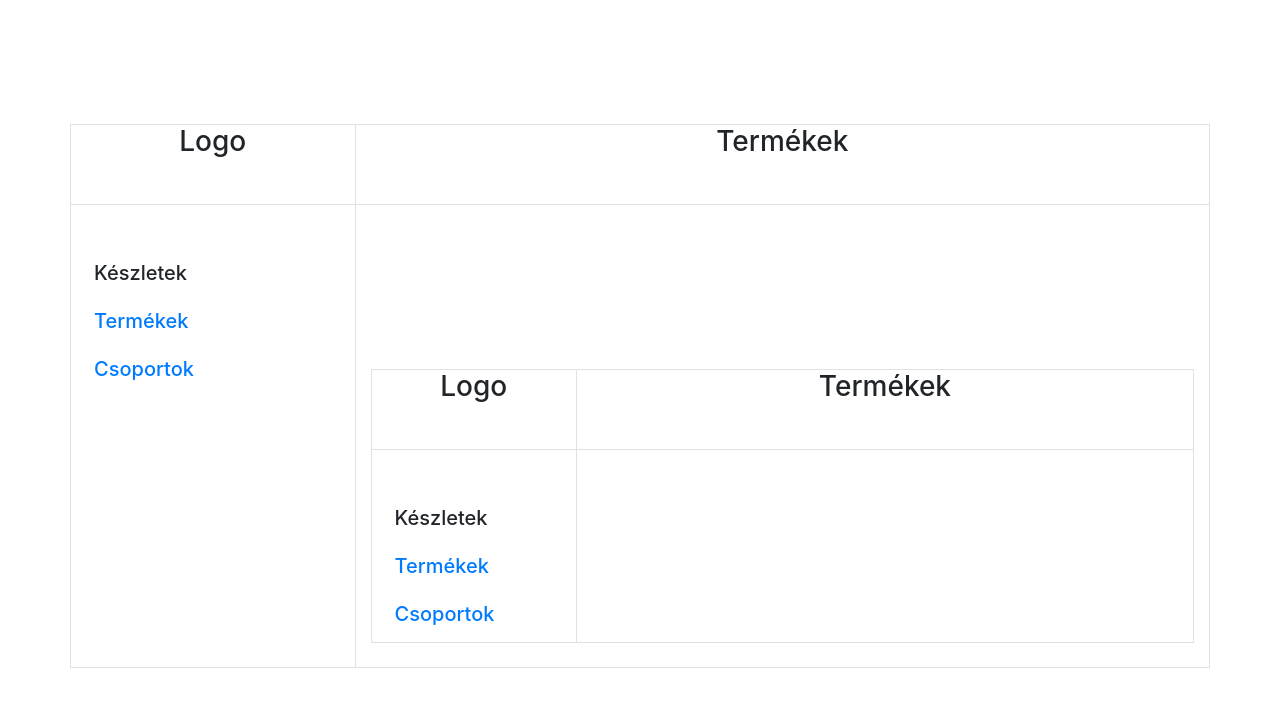
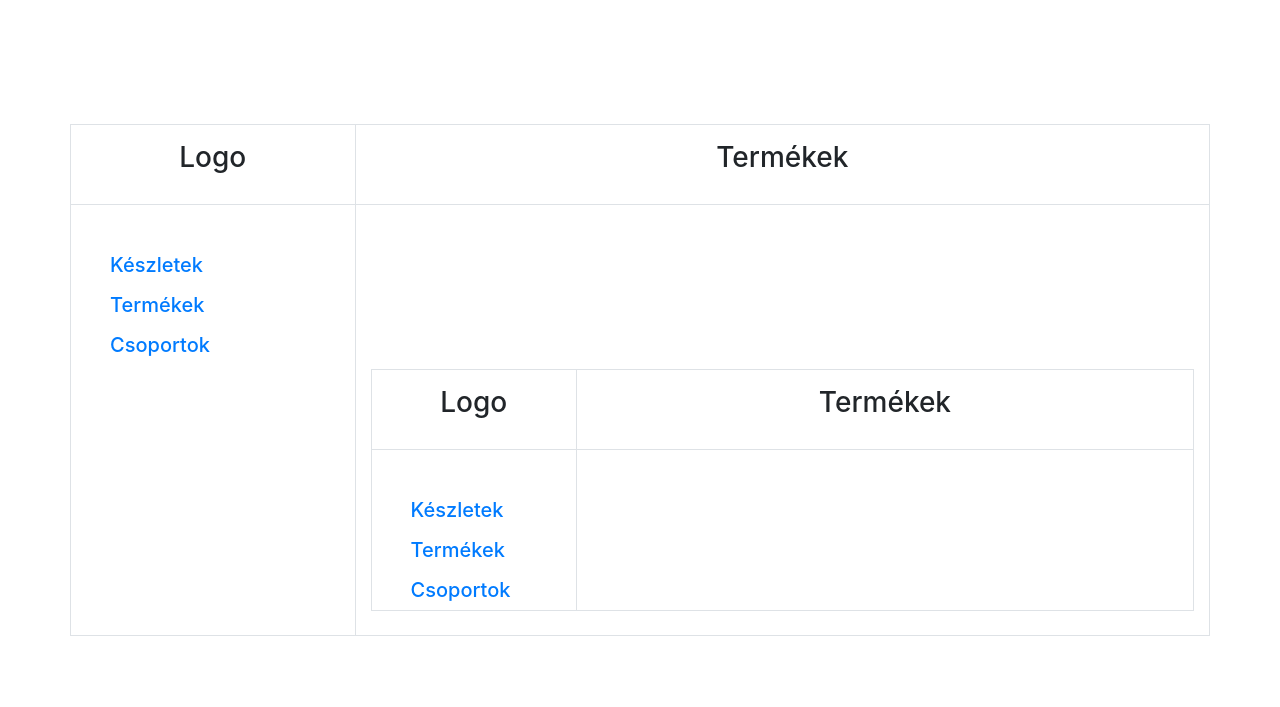
Before and after one commit to IllesZoltan/illesZ-bh-inventory, a Node server app: template views/layouts/main.handlebars in a window 1280 px wide. Shown: the top 707 px of the page. Run offline with Node 20, Linux system fonts and the light colour scheme; the template is opened without the code that fills it, so the values that code supplies are empty; some libraries are stand-ins or nearby versions.

Commit message:
update 0220-2

```diff
--- a/index.js
+++ b/index.js
@@ -14,8 +14,11 @@ app.set('view engine', 'handlebars')
 
 let invArr = [{id: 1, name: "Processzor", group: "Számítástechnika"},{id: 2, name: "Processzor", group: "Számítástechnika"},{id: 3, name: "Processzor", group: "Számítástechnika"}]
 
-app.get('/tables', (req,res) => {
-    res.render('table', {invArr})
+app.get('/availables', (req,res) => {
+    res.render('available', {invArr})
+})
+app.get('/products', (req,res) => {
+    res.render('product', {invArr})
 })
 app.get('/groups', (req,res) => {
     res.render('group')
--- /dev/null
+++ b/views/available.handlebars
@@ -0,0 +1 @@
+<h3>Available</h3>
--- a/views/layouts/main.handlebars
+++ b/views/layouts/main.handlebars
@@ -23,10 +23,10 @@
     <div style="height: 100px;"></div>
     <div class="container my-4 border">
         <div class="row text-center border-bottom" style="height: 80px;">
-            <div class="col-3 border-right">
+            <div class="col-3 pt-3 border-right">
                 <h3>Logo</h3>
             </div>
-            <div class="col-9">
+            <div class="col-9 pt-3">
                 <h3>Termékek</h3>
             </div>
         </div>
@@ -34,9 +34,9 @@
             <div class="col-3 border-right">
             <div style="height: 40px;"></div>
                 <div class="my-2">
-                    <div class="p-2 h5">Készletek</div>
-                    <div class="p-2 h5"><a href="/tables"> Termékek</a></div>
-                    <div class="p-2 h5"><a href="/groups">Csoportok</a></div>
+                    <div class="pl-4 h5"><a href="/availables">Készletek</a></div>
+                    <div class="p-2 pl-4 h5"><a href="/products">Termékek</a></div>
+                    <div class="pl-4 h5"><a href="/groups">Csoportok</a></div>
                 </div>
             </div>
             <div class="col-9">
```
Also changed, not shown: views/product.handlebars (renamed from views/table.handlebars).
